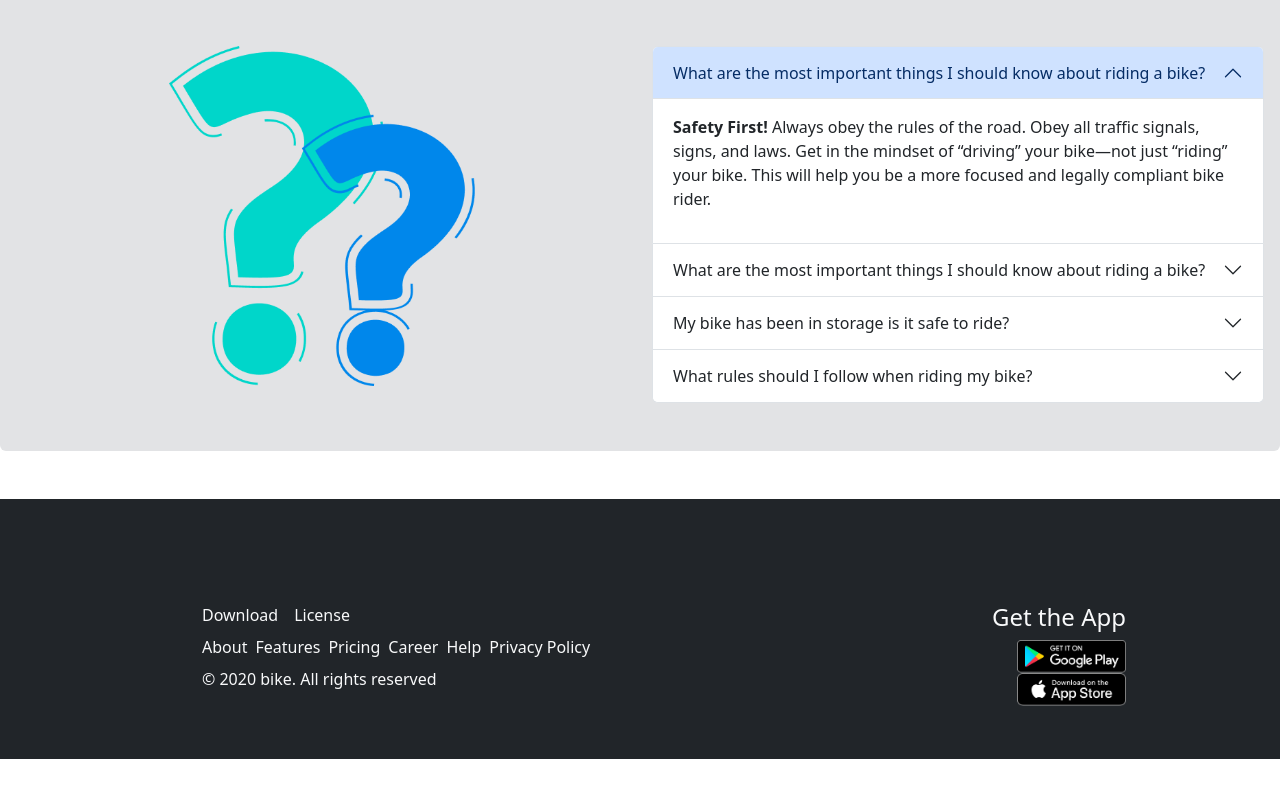
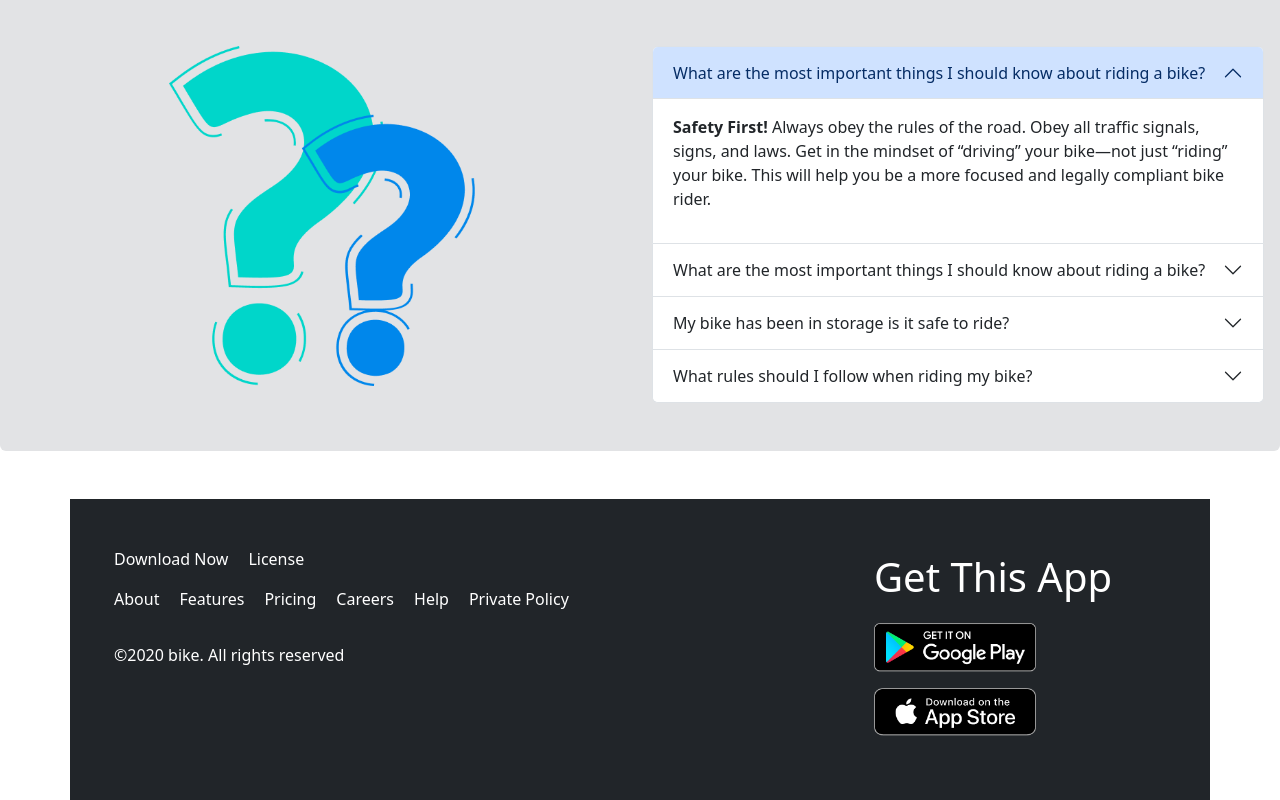
Before and after one commit to sshahriar143/biker-zone, a plain HTML site: page index.html in a window 1280 px wide. Shown: the part 2375-3175 px from the top of the page. Before the commit the page ends 3134 px from the top, so only its background shows below. Drawn offline with nearby package versions, Linux system fonts and the light colour scheme.

Commit message:
footer updated

```diff
--- a/css/style.css
+++ b/css/style.css
@@ -1,3 +1,11 @@
 .bikerz-zone-icon{
     background-color: rgb(224, 136, 136);
 }
+ul.f1 li,ul.f2 li,ul.f3 li,ul.f4{
+    list-style: none;
+}
+
+ul.f1,ul.f2,ul.f3{
+    display: flex;
+    gap:20px;
+}
--- a/index.html
+++ b/index.html
@@ -281,7 +281,8 @@
                         <div id="collapseOne" class="accordion-collapse collapse show" aria-labelledby="headingOne"
                             data-bs-parent="#accordionExample">
                             <div class="accordion-body">
-                                <p><strong>Safety First! </strong> Always obey the rules of the road. Obey all traffic signals, signs, and
+                                <p><strong>Safety First! </strong> Always obey the rules of the road. Obey all traffic
+                                    signals, signs, and
                                     laws. Get in the mindset of “driving” your bike—not just “riding” your bike. This
                                     will help you be a more focused and legally compliant bike rider. </p>
                             </div>
@@ -347,114 +348,39 @@
                     </div>
                 </div>
         </section>
-        <footer
-        id="footer"
-        class="text-light bg-dark text-center text-lg-start py-5 mt-5"
-      >
-        <div class="container">
-          <div class="mx-5 g-5 ps-5 pt-1 my-1 row row-cols-1 row-cols-lg-2">
-            <div class="col">
-              <div
-                class="d-flex justify-content-center justify-content-lg-start gap-3"
-              >
-                <span class="text-light">
-                  <a class="nav-link" href="">Download</a>
-                </span>
-                <span class="text-light">
-                  <a class="nav-link" href="">License</a>
-                </span>
-              </div>
-              <!-- Footer Navbar -->
-              <div class="d-flex justify-content-center justify-content-lg-start">
-                <nav class="navbar navbar-expand-md bg-transparent p-0">
-                  <div class="container-fluid text-center p-0">
-                    <button
-                      class="navbar-toggler mx-auto text-light"
-                      type="button"
-                      data-bs-toggle="collapse"
-                      data-bs-target="#navbarSupportedContent"
-                      aria-controls="navbarSupportedContent"
-                      aria-expanded="false"
-                      aria-label="Toggle navigation"
-                    >
-                      <span class="navbar-toggler-icon"></span>
-                    </button>
-                    <div
-                      class="collapse navbar-collapse"
-                      id="navbarSupportedContent"
-                    >
-                      <ul class="navbar-nav me-auto mb-2 mb-lg-0">
-                        <li class="nav-item">
-                          <a
-                            class="nav-link text-light ps-0"
-                            aria-current="page"
-                            href="#"
-                            >About</a
-                          >
-                        </li>
-                        <li class="nav-item">
-                          <a
-                            class="nav-link text-light ps-0"
-                            aria-current="page"
-                            href="#"
-                            >Features</a
-                          >
-                        </li>
-                        <li class="nav-item">
-                          <a
-                            class="nav-link text-light ps-0"
-                            aria-current="page"
-                            href="#"
-                            >Pricing</a
-                          >
-                        </li>
-                        <li class="nav-item">
-                          <a
-                            class="nav-link text-light ps-0"
-                            aria-current="page"
-                            href="#"
-                            >Career</a
-                          >
-                        </li>
-                        <li class="nav-item">
-                          <a
-                            class="nav-link text-light ps-0"
-                            aria-current="page"
-                            href="#"
-                            >Help</a
-                          >
-                        </li>
-                        <li class="nav-item">
-                          <a
-                            class="nav-link text-light ps-0"
-                            aria-current="page"
-                            href="#"
-                            >Privacy Policy</a
-                          >
-                        </li>
-                      </ul>
+
+        <!-- footer section starts -->
+
+        <footer>
+            <div class="container text-white bg-dark">
+                <div class="row py-5">
+                    <div class="col-12 col-md-8">
+                        <ul class="f1">
+                            <li>Download Now</li>
+                            <li>License</li>
+                        </ul>
+                        <ul class="f2">
+                            <li>About</li>
+                            <li>Features</li>
+                            <li>Pricing</li>
+                            <li>Careers</li>
+                            <li>Help</li>
+                            <li>Private Policy</li>
+                        </ul>
+                        <ul class="f3 pt-3">
+                            <li> &copy;2020 bike. All rights reserved</li>
+                        </ul>
                     </div>
-                  </div>
-                </nav>
-              </div>
-              <div>
-                <p class="text-light">
-                  &copy; 2020 bike. All rights reserved
-                </p>
-              </div>
+                    <div class="col-12 col-md-4 text-start">
+                        <ul class="f4">
+                            <li class="fs-1">Get This App</li>
+                            <li><img src="images/android.png" class="mt-3 w-50" alt="android"></li>
+                            <li><img src="images/ios.png" class="mt-3 w-50" alt="android"></li>
+                        </ul>
+                    </div>
+                </div>
             </div>
-            <div class="col text-lg-end">
-              <h4 class="text-light">Get the App</h4>
-              <div>
-                <img class="w-25" src="./images/android.png" alt="android" />
-              </div>
-              <div>
-                <img class="w-25" src="./images/ios.png" alt="android" />
-              </div>
-            </div>
-          </div>
-        </div>
-      </footer>
+        </footer>
     </main>
     <!-- bootstrap js -->
     <script src="https://cdn.jsdelivr.net/npm/bootstrap@5.3.0-alpha1/dist/js/bootstrap.bundle.min.js"
```
